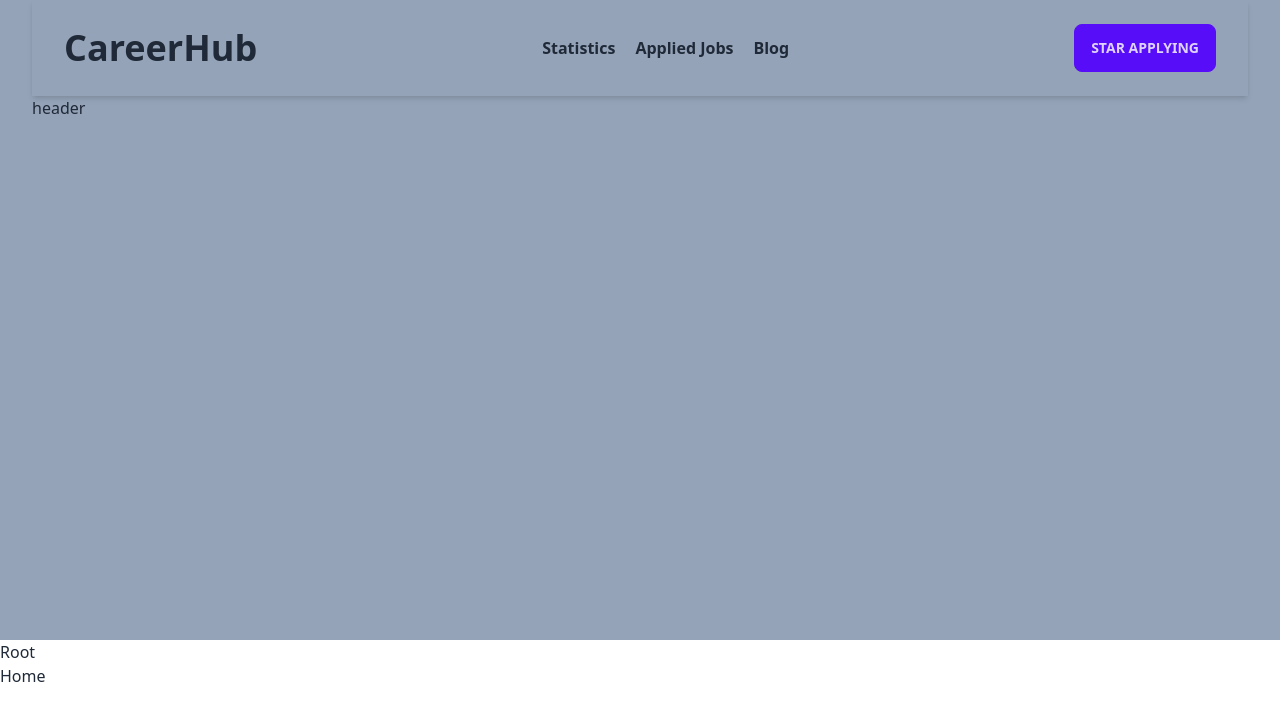
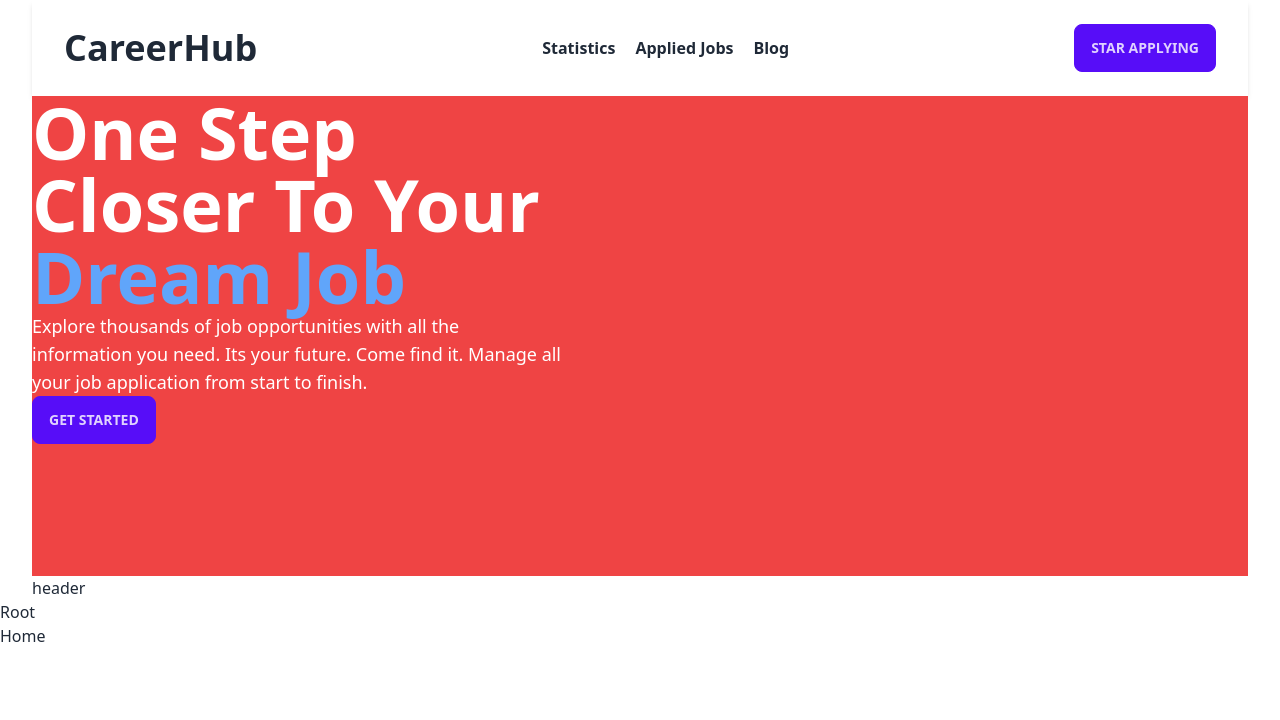
Before and after one commit to SakibAlHasan10/career-hub-react, a React (Vite) app: page / in a window 1280 px wide. Shown: the top 720 px of the page. Built offline with nearby package versions, Linux system fonts and the light colour scheme.

Commit message:
add banner text

```diff
--- /dev/null
+++ b/src/Components/Heade/Banner/Banner.jsx
@@ -0,0 +1,11 @@
+import BannerTest from "./BannerTest";
+
+const Banner = () => {
+    return (
+        <div className="h-[30rem] bg-red-500">
+            <BannerTest></BannerTest>
+        </div>
+    );
+};
+
+export default Banner;
--- /dev/null
+++ b/src/Components/Heade/Banner/BannerTest.jsx
@@ -0,0 +1,17 @@
+
+const BannerTest = () => {
+    return (
+        <div className="text-white">
+            <h2 className="text-7xl font-extrabold ">
+                One Step <br />
+            Closer To Your <br />
+            <span className="text-blue-400">Dream Job</span> </h2>
+            <p className=" text-lg font-medium">Explore thousands of job opportunities with all the <br />
+             information you need. Its your future. Come find it. Manage all <br />
+              your job application from start to finish.</p>
+              <button className="btn btn-primary">Get Started</button>
+        </div>
+    );
+};
+
+export default BannerTest;
--- a/src/Components/Heade/Header.jsx
+++ b/src/Components/Heade/Header.jsx
@@ -1,9 +1,11 @@
+import Banner from "./Banner/Banner";
 import Navbar from "./Navbar/Navbar";
 
 const Header = () => {
     return (
-        <div className="max-w-screen-xl mx-auto px-8 h-[40rem] bg-slate-400">
+        <div className="max-w-screen-xl mx-auto px-8  ">
             <Navbar></Navbar>
+            <Banner></Banner>
             header
         </div>
     );
```
